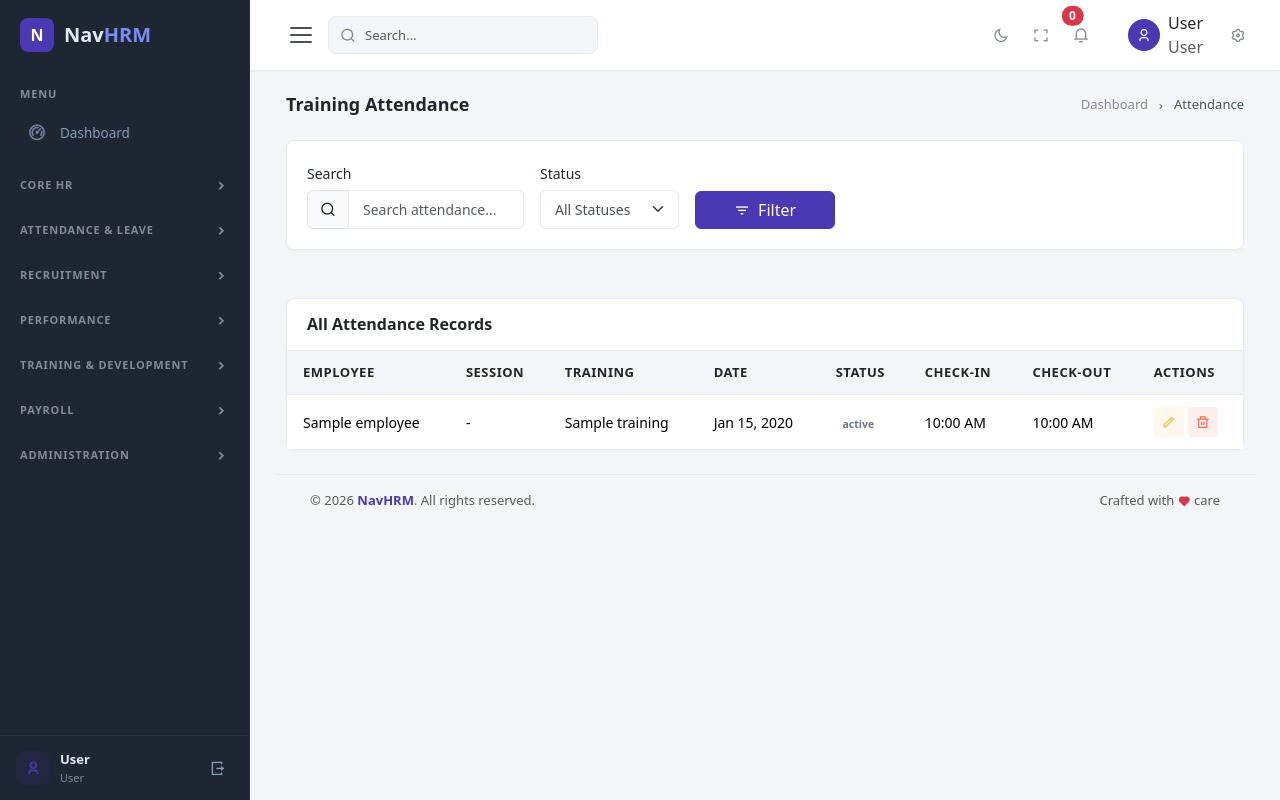
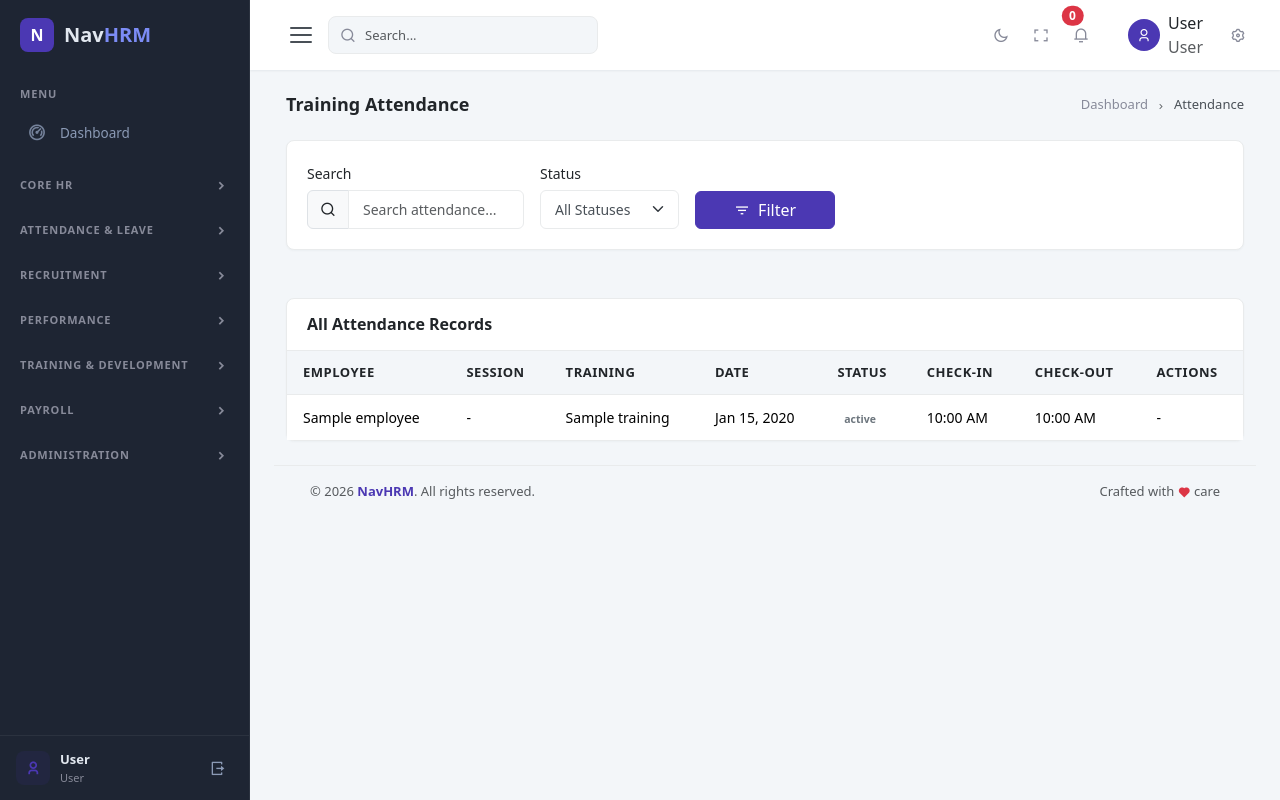
Before and after one commit to Navaid-KloneIT/navhrm, a Django app: template templates/training/attendance_list.html in a window 1280 px wide. Run offline with Django 4.2, Linux system fonts and the light colour scheme; the template is opened without the code that fills it: most values are stand-ins (such as "Sample title", 1, 10 or a date in 2020); some libraries are stand-ins or nearby versions.

Commit message:
Fix attendance_list.html: correct URL name and remove non-existent edit/delete URL references

```diff
--- a/templates/training/attendance_list.html
+++ b/templates/training/attendance_list.html
@@ -18,7 +18,7 @@
     <div class="col-12">
         <div class="card">
             <div class="card-body">
-                <form method="GET" action="{% url 'training:attendance_list' %}">
+                <form method="GET" action="{% url 'training:training_attendance_list' %}">
                     <div class="row g-3 align-items-end">
                         <div class="col-md-3">
                             <label class="form-label">Search</label>
@@ -93,17 +93,11 @@
                                 <td>{{ record.check_in_time|time:"h:i A"|default:"-" }}</td>
                                 <td>{{ record.check_out_time|time:"h:i A"|default:"-" }}</td>
                                 <td>
-                                    <div class="d-flex gap-1">
-                                        <a href="{% url 'training:attendance_edit' record.pk %}" class="btn btn-sm btn-soft-warning" data-bs-toggle="tooltip" title="Edit">
-                                            <i class="ri-pencil-line"></i>
-                                        </a>
-                                        <form method="post" action="{% url 'training:attendance_delete' record.pk %}" class="d-inline">
-                                            {% csrf_token %}
-                                            <button type="submit" class="btn btn-sm btn-soft-danger" data-bs-toggle="tooltip" title="Delete" onclick="return confirm('Are you sure you want to delete this attendance record?')">
-                                                <i class="ri-delete-bin-line"></i>
-                                            </button>
-                                        </form>
-                                    </div>
+                                    {% if record.session %}
+                                    <a href="{% url 'training:session_detail' record.session.pk %}" class="btn btn-sm btn-soft-info" data-bs-toggle="tooltip" title="View Session">
+                                        <i class="ri-eye-line"></i>
+                                    </a>
+                                    {% else %}-{% endif %}
                                 </td>
                             </tr>
                             {% empty %}
```
